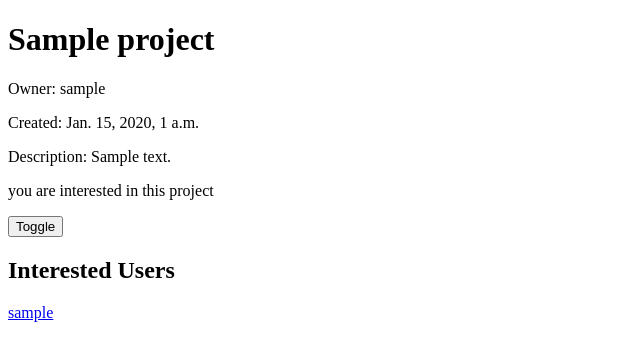
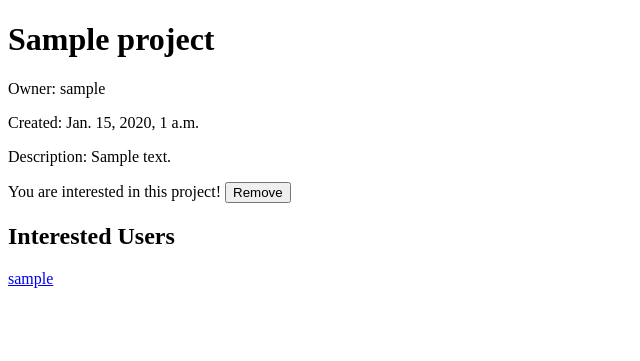
Before and after one commit to asjohnston-asf/collab, a Django app: page /projects/1/ in a window 1280 px wide. Shown: the part 26-387 px from the top of the page, without its empty margins (0-640 px from the left). Run offline with Django 3.2, Linux system fonts and the light colour scheme; a user stored in the database is signed in; tables that the repository leaves empty hold one stand-in row (values such as "Sample post").

Commit message:
refactor form to toggle interest on project detail page

```diff
--- a/projects/templates/projects/project_show.html
+++ b/projects/templates/projects/project_show.html
@@ -6,15 +6,13 @@
 <p>Created: {{ project.created }}</p>
 <p>Description:  {{ project.description }}</p>
 
-{% if request.user in project.interested.all %}
-	<p>you are interested in this project</p>
-{% else %}
-	<p>you are NOT interested in this project</p>
-{% endif %}
-
 <form action="{% url 'projects:interested' project.id %}" method="post">
 {% csrf_token %}
-<input type="submit" value="Toggle">
+{% if request.user in project.interested.all %}
+	You are interested in this project! <input type="submit" value="Remove">
+{% else %}
+	<input type="submit" value="I'm Interested!">
+{% endif %}
 </form>
 
 <h2>Interested Users</h2>
```
